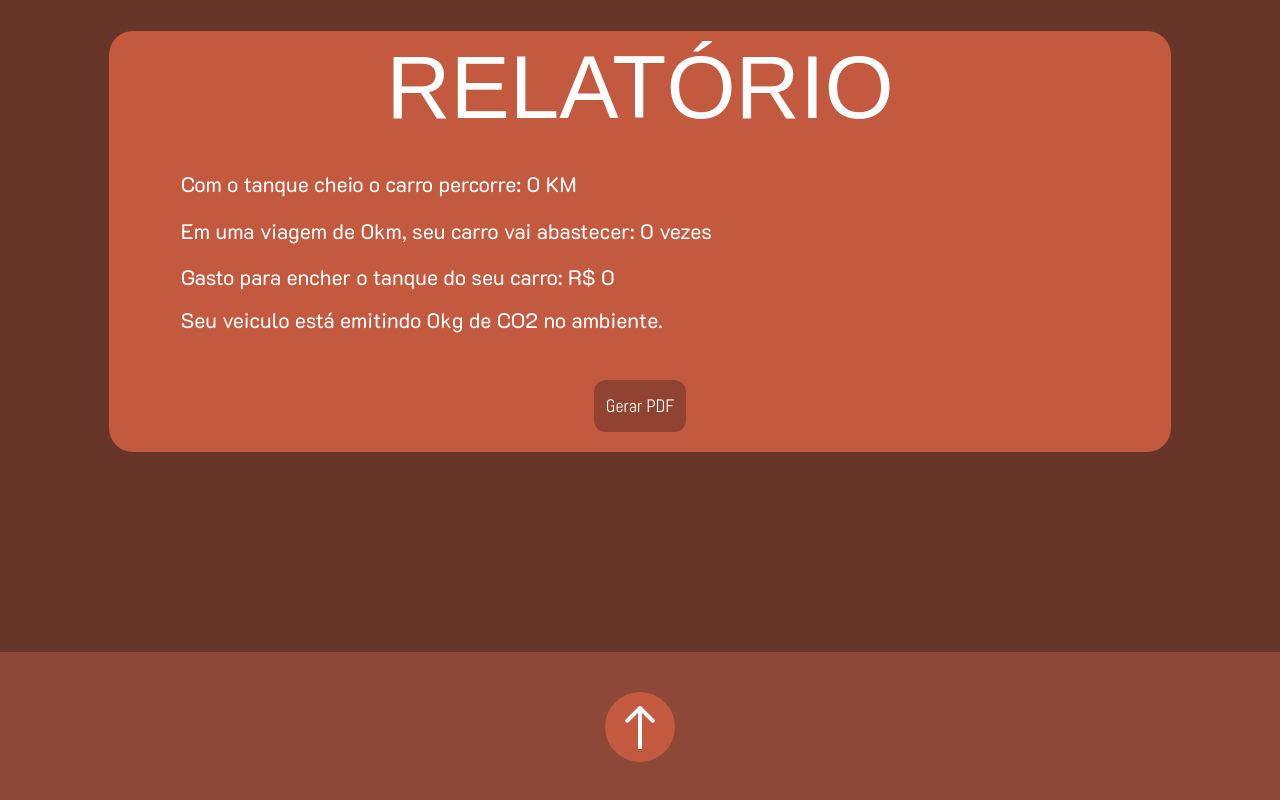
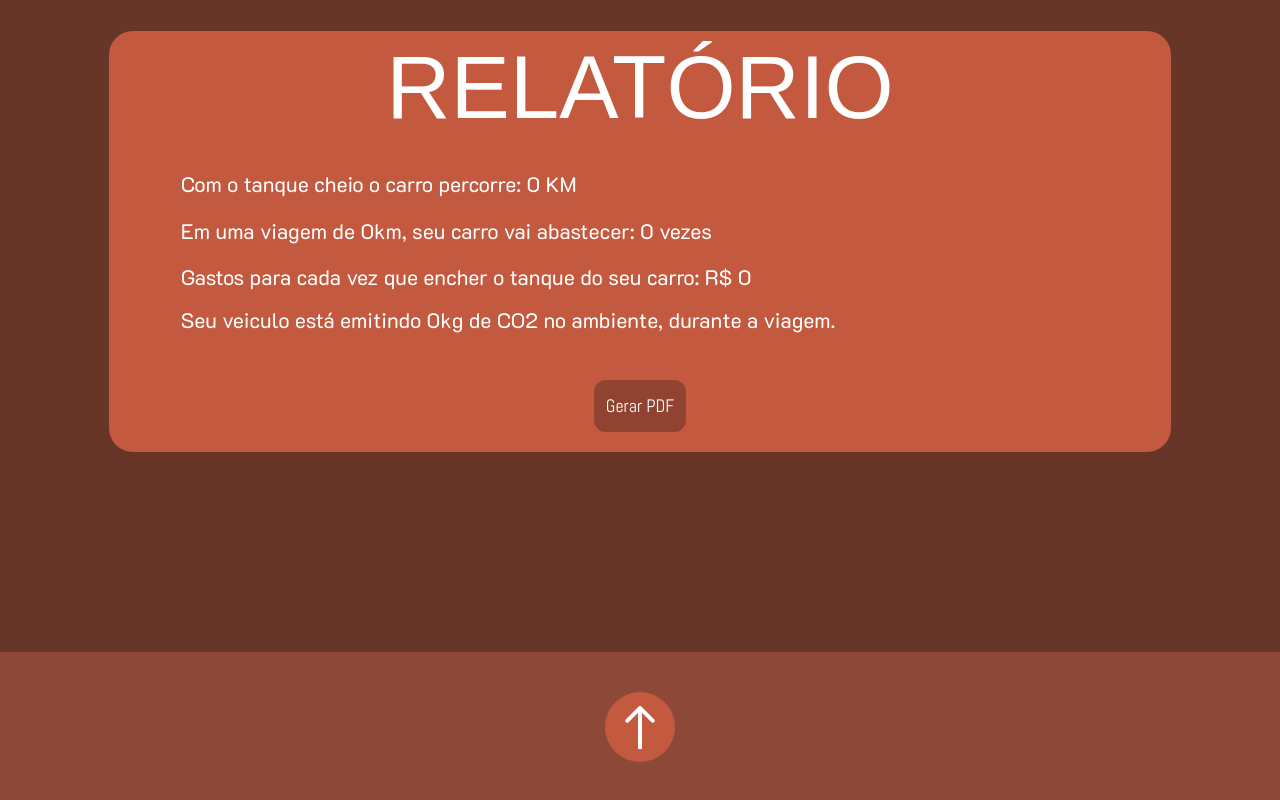
Before and after one commit to Guilherme-Ferreira-Tombini/Fisher-combustion, a Next.js app: page / in a window 1280 px wide. Shown: the part 1511-2311 px from the top of the page. Built offline with nearby package versions, Linux system fonts and the light colour scheme; a web font is replaced by a local one.

Commit message:
feat: adjusted text and CO2 calculate

```diff
--- a/src/app/components/Calculate.tsx
+++ b/src/app/components/Calculate.tsx
@@ -17,16 +17,16 @@ export default function Calculate(){
     const [vezes_abastecido, setVezes_abastecido] = useState<number>(0);
     const [resultCO2, setresultCO2] = useState<number>(0);
 
-    function func_CO2(combustivelUsado: string, campKMLValue: number){
+    function func_CO2(combustivelUsado: string, campKMLValue: number, vezes_abastecido:number, campTTValue:number){
         let resultado;
         if(combustivelUsado == "Gasolina"){
-            resultado = campKMLValue * 2.3;
+            resultado = (campTTValue*vezes_abastecido) * 2.3;
             setresultCO2(Math.ceil(resultado));
         }else if(combustivelUsado == "Diesel"){
-            resultado = campKMLValue * 3.2;
+            resultado = (campTTValue*vezes_abastecido) * 3.2;
             setresultCO2(Math.ceil(resultado));
         }else if(combustivelUsado == "Etanol"){
-            resultado = campKMLValue * 1.45;
+            resultado = (campTTValue*vezes_abastecido) * 1.45;
             setresultCO2(Math.ceil(resultado));
         }
     }
@@ -69,7 +69,7 @@ export default function Calculate(){
           let vezesAbastecido = conta/campTTValue;
           setVezes_abastecido(Math.ceil(vezesAbastecido));
 
-          func_CO2(combustivelUsado,campKMLValue);
+          func_CO2(combustivelUsado, campKMLValue, vezesAbastecido, campTTValue);
           setDistCerto(distancia_percorrer);
 
           const Toast = Swal.mixin({
--- a/src/app/components/DataReport.tsx
+++ b/src/app/components/DataReport.tsx
@@ -37,11 +37,11 @@ export default function DataReport(props:any){
                     </span>
 
                     <span className="mt-5">
-                        Gasto para encher o tanque do seu carro: {"R$ " + props.Gasto_tanque}
+                        Gastos para cada vez que encher o tanque do seu carro: {"R$ " + props.Gasto_tanque}
                     </span>
 
                     <span className="mt-3">
-                        Seu veiculo está emitindo {props.CO2}kg de CO2 no ambiente.
+                        Seu veiculo está emitindo {props.CO2}kg de CO2 no ambiente, durante a viagem.
                     </span>
                 </div>
                 <div className="w-[100%] grid grid-cols-1 justify-items-center font-abel mt-9">
```
